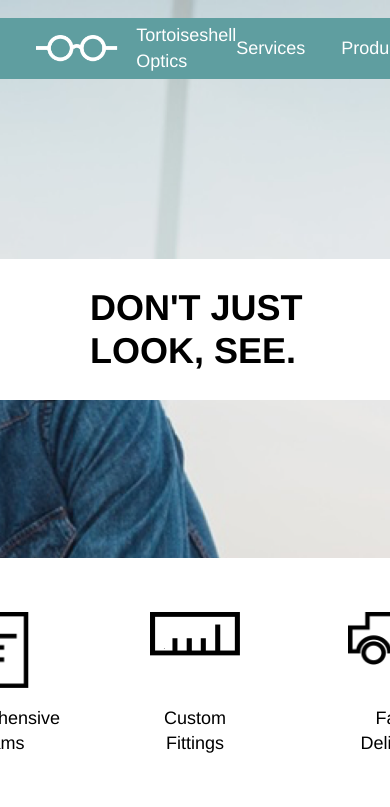
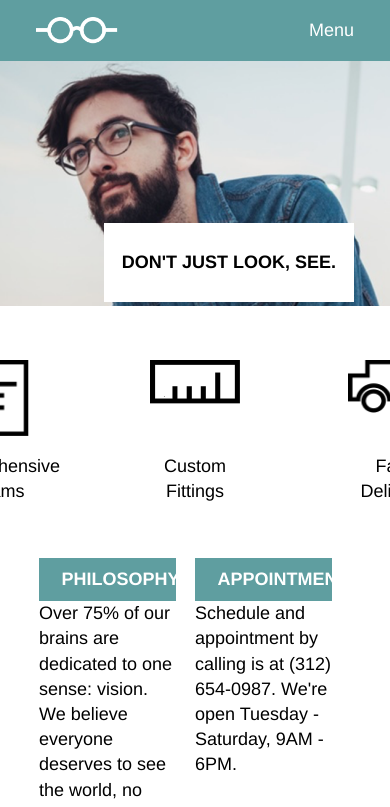
Before and after one commit to jridley11/tortoiseshell, a plain HTML site: page index.html in a window 390 px wide. Shown: the top 807 px of the page. Drawn offline with Linux system fonts and the light colour scheme.

Commit message:
Complete media queries for tablet size.

```diff
--- a/index.html
+++ b/index.html
@@ -19,6 +19,7 @@
               <li>Services</li>
               <li>Products</li>
               <li>Contact</li>
+              <li class="mobile-nav">Menu</li>
             </ul>
           </div>
         </header>
--- a/resources/css/style.css
+++ b/resources/css/style.css
@@ -14,6 +14,18 @@ body {
   margin: 0 auto;
 }
 
+@media only screen and (max-width: 850px) {
+  .site-container {
+    width: 100%;
+  }
+}
+
+@media only screen and (max-width: 620px) {
+  .site-container {
+    width: 100%;
+  }
+}
+
 /* Main Banner Section Styles */
 .main-banner {
   background-image: url("../images/glasses-bg.png");
@@ -22,6 +34,21 @@ body {
   background-size: cover;
   padding-top: 1rem;
   height: 30rem;
+}
+
+@media only screen and (max-width: 850px) {
+  .main-banner {
+    padding-top: 0rem;
+    height: 22rem;
+  }
+}
+
+@media only screen and (max-width: 620px) {
+  .main-banner {
+    background-position: 20%;
+    padding-top: 0rem;
+    height: 17rem;
+  }
 }
 
 header {
@@ -43,17 +70,40 @@ header img {
   padding-right: 1rem;
 }
 
+@media only screen and (max-width: 620px) {
+  header span, header li {
+    display: none;
+  }
+
+  .mobile-nav {
+    display: inline;
+    padding: 1rem 2rem 1rem 0;
+  }
+}
+
+@media only screen and (min-width: 620px) {
+  .mobile-nav {
+    display: none;
+  }
+}
+
 div ul {
   display: flex;
 }
 
-div li {
+header li {
     padding: 1rem 2rem 1rem 0;
 }
 
 .slogan-container {
   display: flex;
   justify-content: flex-end;
+}
+
+@media only screen and (max-width: 620px) {
+  .slogan-container {
+
+  }
 }
 
 h1 {
@@ -67,6 +117,22 @@ h1 {
   line-height: 2.4rem;
 }
 
+@media only screen and (max-width: 850px) {
+  h1 {
+    font-size: 1.33rem;
+    margin-top: 5rem;
+    margin-right: 2rem;
+    padding: 0.75rem 4rem;
+  }
+}
+
+@media only screen and (max-width: 620px) {
+  h1 {
+    font-size: 1rem;
+    margin-top: 9rem;
+    padding: 1rem;
+  }
+}
 /* Store Section Styles */
 .store-container {
 display: flex;
```
